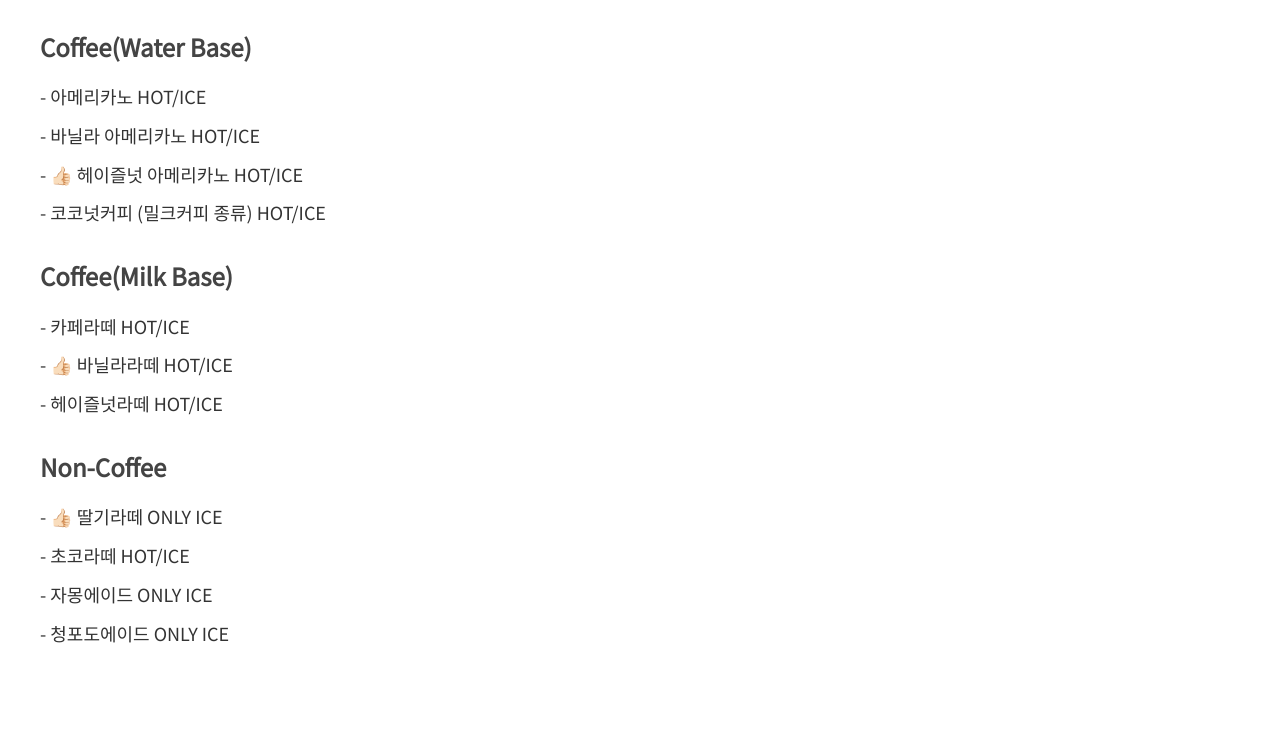
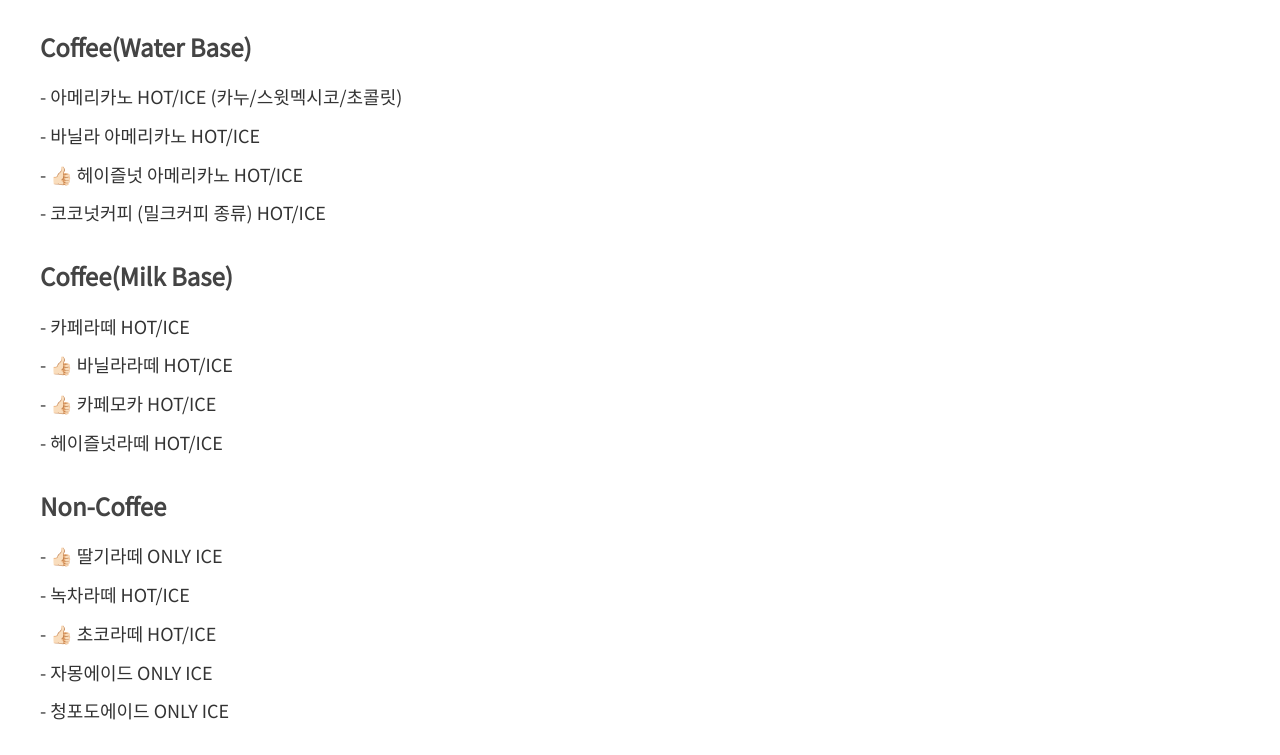
Before and after one commit to coeisarang/RangCafe, a plain HTML site: page menu.html in a window 1280 px wide. Shown: the part 1058-1813 px from the top of the page. Before the commit the page ends 1736 px from the top, so only its background shows below. Drawn offline with Linux system fonts and the light colour scheme.

Commit message:
7st update

```diff
--- a/menu.html
+++ b/menu.html
@@ -42,7 +42,7 @@
 
         <h2>Coffee(Water Base)</h2>
         <ul>
-            <li>- 아메리카노 HOT/ICE</li>
+            <li>- 아메리카노 HOT/ICE (카누/스윗멕시코/초콜릿)</li>
             <li>- 바닐라 아메리카노 HOT/ICE</li>
             <li>- 👍🏻 헤이즐넛 아메리카노 HOT/ICE</li>
             <li>- 코코넛커피 (밀크커피 종류) HOT/ICE</li>
@@ -52,13 +52,15 @@
         <ul>
             <li>- 카페라떼 HOT/ICE</li>
             <li>- 👍🏻 바닐라라떼 HOT/ICE</li>
+            <li>- 👍🏻 카페모카 HOT/ICE</li>
             <li>- 헤이즐넛라떼 HOT/ICE</li>
         </ul>
 
         <h2>Non-Coffee</h2>
         <ul>
             <li>- 👍🏻 딸기라떼 ONLY ICE</li>
-            <li>- 초코라떼 HOT/ICE</li>
+            <li>- 녹차라떼 HOT/ICE</li>
+            <li>- 👍🏻 초코라떼 HOT/ICE</li>
             <li>- 자몽에이드 ONLY ICE</li>
             <li>- 청포도에이드 ONLY ICE</li>
         </ul>
```
Also changed, not shown: index.html (+5 -1 lines), images/c13.jpg (added).
